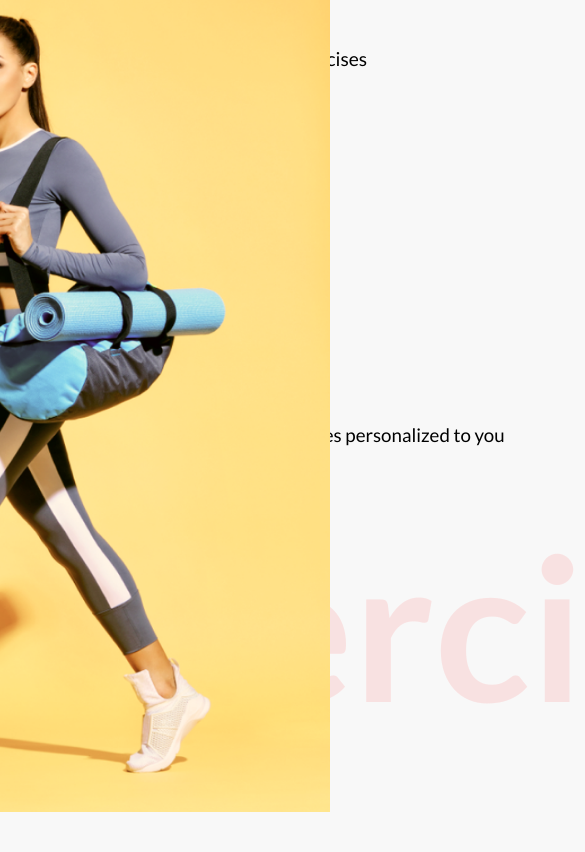
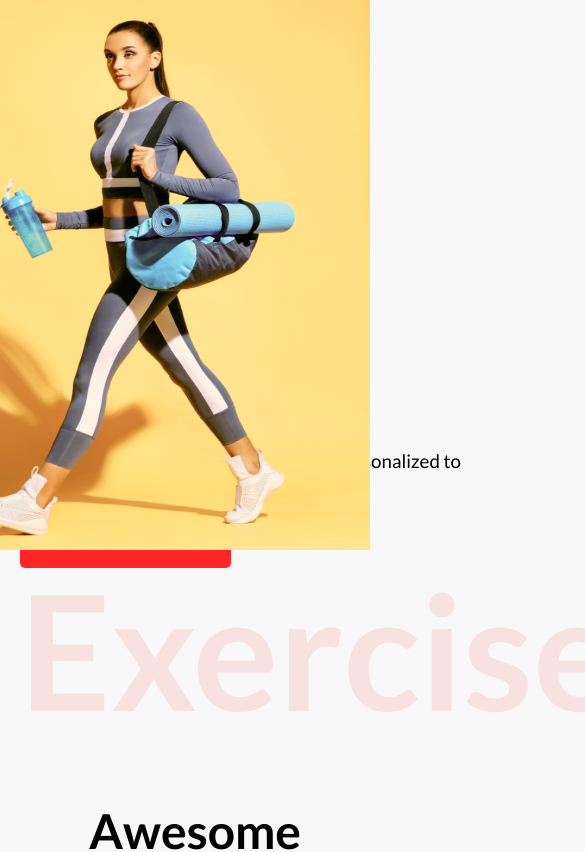
Before and after one commit to JEKO10/Fitness-Exercises, a React (Create React App) app: page / in a window 390 px wide. Shown: the top 852 px of the page, 585 px wide, since content can reach past the window. Built offline with nearby package versions, Linux system fonts and the light colour scheme; no server answers.

Commit message:
1200px breakpoint responsive

```diff
--- a/src/App.js
+++ b/src/App.js
@@ -3,18 +3,25 @@ import Home from "./pages/Home";
 import Navbar from "./components/Navbar";
 import Footer from "./components/Footer";
 import ExerciseDetail from "./pages/ExerciseDetail";
-import { useState } from "react";
+import { useState, useRef } from "react";
 
 function App() {
   const [loading, setLoading] = useState(true);
+  const exerciseRef = useRef(null);
 
   return (
     <>
-      <Navbar />
+      <Navbar exerciseRef={exerciseRef} />
       <Routes>
         <Route
           path="/"
-          element={<Home loading={loading} setLoading={setLoading} />}
+          element={
+            <Home
+              loading={loading}
+              setLoading={setLoading}
+              exerciseRef={exerciseRef}
+            />
+          }
         />
         <Route
           path="/exercise/:id"
--- a/src/components/Exercises.jsx
+++ b/src/components/Exercises.jsx
@@ -11,9 +11,8 @@ function Exercises({
   bodyPart,
   loading,
   setLoading,
+  exerciseRef,
 }) {
-  const exerciseRef = useRef(null);
-
   const offset = currentPage * 9;
   const currentPageData = exercises.slice(offset, offset + 9);
 
--- a/src/components/HeroBanner.jsx
+++ b/src/components/HeroBanner.jsx
@@ -1,7 +1,8 @@
 import React from "react";
 import HeroBannerImage from "../assets/images/banner.png";
+import { Link } from "react-router-dom";
 
-function HeroBanner() {
+function HeroBanner({ exerciseRef }) {
   return (
     <section className="hero">
       <div>
@@ -12,7 +13,18 @@ function HeroBanner() {
         </h1>
         <h3>Check out the most effective exercises personalized to you</h3>
         <button>
-          <a href="#exercises">Explore Exercises</a>
+          <Link
+            to="#"
+            onClick={() => {
+              window.scroll({
+                top:
+                  exerciseRef.current.getBoundingClientRect().top +
+                  window.scrollY,
+              });
+            }}
+          >
+            Explore Exercises
+          </Link>
         </button>
         <h1 id="bg">Exercise</h1>
       </div>
--- a/src/components/Navbar.jsx
+++ b/src/components/Navbar.jsx
@@ -2,14 +2,24 @@ import React from "react";
 import Logo from "../assets/icons/Logo.png";
 import { Link } from "react-router-dom";
 
-function Navbar() {
+function Navbar({ exerciseRef }) {
   return (
     <nav>
       <Link to="/" id="logo">
         <img src={Logo} alt="Logo" />
       </Link>
       <Link to="/">Home</Link>
-      <a href="#exercises">Exercises</a>
+      <Link
+        to="#"
+        onClick={() => {
+          window.scroll({
+            top:
+              exerciseRef.current.getBoundingClientRect().top + window.scrollY,
+          });
+        }}
+      >
+        Exercises
+      </Link>
     </nav>
   );
 }
--- a/src/index.js
+++ b/src/index.js
@@ -3,7 +3,7 @@ import ReactDOM from "react-dom/client";
 import "./sass/css/main.css";
 import App from "./App";
 import reportWebVitals from "./reportWebVitals";
-import { BrowserRouter as Router } from "react-router-dom";
+import { HashRouter as Router } from "react-router-dom";
 
 const root = ReactDOM.createRoot(document.getElementById("root"));
 root.render(
--- a/src/pages/Home.jsx
+++ b/src/pages/Home.jsx
@@ -3,14 +3,14 @@ import HeroBanner from "../components/HeroBanner";
 import Search from "../components/Search";
 import Exercises from "../components/Exercises";
 
-function Home({ loading, setLoading }) {
+function Home({ loading, setLoading, exerciseRef }) {
   const [bodyPart, setBodyPart] = useState("all");
   const [exercises, setExercises] = useState([]);
   const [currentPage, setCurrentPage] = useState(0);
 
   return (
     <>
-      <HeroBanner />
+      <HeroBanner exerciseRef={exerciseRef} />
       <Search
         setExercises={setExercises}
         bodyPart={bodyPart}
@@ -25,6 +25,7 @@ function Home({ loading, setLoading }) {
         setCurrentPage={setCurrentPage}
         loading={loading}
         setLoading={setLoading}
+        exerciseRef={exerciseRef}
       />
     </>
   );
--- a/src/sass/_hero.scss
+++ b/src/sass/_hero.scss
@@ -30,6 +30,7 @@
   h3 {
     font-weight: 500;
     padding-bottom: 40px;
+    max-width: 450px;
   }
 
   button {
@@ -60,7 +61,7 @@
     right: 60px;
     top: 0px;
     width: 630px;
-    height: 98vh;
+    height: 800px;
     margin-top: -15px;
   }
 }
--- a/src/sass/_nav.scss
+++ b/src/sass/_nav.scss
@@ -1,5 +1,5 @@
 nav {
-  @include flex(none, flex-end);
+  @include flex(none, center);
   max-width: 90vw;
   margin: 0 auto;
   padding: 25px 10px;
--- a/src/sass/_pageDetail.scss
+++ b/src/sass/_pageDetail.scss
@@ -104,7 +104,7 @@
   }
 }
 
-.react-horizontal-scrolling-menu--wrapper {
+.pageDetail .react-horizontal-scrolling-menu--wrapper {
   @include flex(center, flex-start);
   flex-direction: column;
   max-width: 80vw;
--- a/src/sass/css/main.css
+++ b/src/sass/css/main.css
@@ -6,9 +6,9 @@ nav {
   -webkit-box-pack: none;
       -ms-flex-pack: none;
           justify-content: none;
-  -webkit-box-align: end;
-      -ms-flex-align: end;
-          align-items: flex-end;
+  -webkit-box-align: center;
+      -ms-flex-align: center;
+          align-items: center;
   max-width: 90vw;
   margin: 0 auto;
   padding: 25px 10px;
@@ -63,6 +63,7 @@ nav a:not(#logo) {
 .hero h3 {
   font-weight: 500;
   padding-bottom: 40px;
+  max-width: 450px;
 }
 
 .hero button {
@@ -94,7 +95,7 @@ nav a:not(#logo) {
   right: 60px;
   top: 0px;
   width: 630px;
-  height: 98vh;
+  height: 800px;
   margin-top: -15px;
 }
 
@@ -482,7 +483,7 @@ nav a:not(#logo) {
   opacity: 0.7;
 }
 
-.react-horizontal-scrolling-menu--wrapper {
+.pageDetail .react-horizontal-scrolling-menu--wrapper {
   display: -webkit-box;
   display: -ms-flexbox;
   display: flex;
@@ -501,8 +502,8 @@ nav a:not(#logo) {
   position: relative;
 }
 
-.react-horizontal-scrolling-menu--wrapper .left-arrow,
-.react-horizontal-scrolling-menu--wrapper .right-arrow {
+.pageDetail .react-horizontal-scrolling-menu--wrapper .left-arrow,
+.pageDetail .react-horizontal-scrolling-menu--wrapper .right-arrow {
   position: absolute;
   top: -100px;
   margin-top: 3rem;
@@ -513,25 +514,25 @@ nav a:not(#logo) {
   cursor: pointer;
 }
 
-.react-horizontal-scrolling-menu--wrapper .left-arrow:hover,
-.react-horizontal-scrolling-menu--wrapper .right-arrow:hover {
+.pageDetail .react-horizontal-scrolling-menu--wrapper .left-arrow:hover,
+.pageDetail .react-horizontal-scrolling-menu--wrapper .right-arrow:hover {
   -webkit-transform: scale(1.3, 1.3);
           transform: scale(1.3, 1.3);
 }
 
-.react-horizontal-scrolling-menu--wrapper .right-arrow {
+.pageDetail .react-horizontal-scrolling-menu--wrapper .right-arrow {
   left: 0;
 }
 
-.react-horizontal-scrolling-menu--wrapper .left-arrow {
+.pageDetail .react-horizontal-scrolling-menu--wrapper .left-arrow {
   left: 50px;
 }
 
-.react-horizontal-scrolling-menu--wrapper .react-horizontal-scrolling-menu--item {
+.pageDetail .react-horizontal-scrolling-menu--wrapper .react-horizontal-scrolling-menu--item {
   height: 500px;
 }
 
-.react-horizontal-scrolling-menu--wrapper .react-horizontal-scrolling-menu--item .exerciseCard {
+.pageDetail .react-horizontal-scrolling-menu--wrapper .react-horizontal-scrolling-menu--item .exerciseCard {
   margin-right: 40px;
   margin-bottom: 0;
   -webkit-transform: scale(1, 1);
@@ -541,12 +542,12 @@ nav a:not(#logo) {
   cursor: pointer;
 }
 
-.react-horizontal-scrolling-menu--wrapper .react-horizontal-scrolling-menu--item .exerciseCard:hover {
+.pageDetail .react-horizontal-scrolling-menu--wrapper .react-horizontal-scrolling-menu--item .exerciseCard:hover {
   -webkit-transform: scale(1.05, 1.05);
           transform: scale(1.05, 1.05);
 }
 
-.react-horizontal-scrolling-menu--wrapper .react-horizontal-scrolling-menu--item .exerciseCard img {
+.pageDetail .react-horizontal-scrolling-menu--wrapper .react-horizontal-scrolling-menu--item .exerciseCard img {
   height: 326px;
 }
 
@@ -591,6 +592,37 @@ footer > a p {
 
 footer h2 {
   color: #ff2625;
+}
+
+@media (max-width: 1200px) {
+  nav {
+    padding: 25px 0;
+  }
+  .hero {
+    padding: 25px 0;
+  }
+  .hero img {
+    right: 20px;
+    width: 450px;
+    height: 550px;
+    margin-top: 0;
+  }
+  .hero #bg {
+    font-size: 10rem;
+  }
+  .search {
+    margin-top: 2rem;
+  }
+  .search .react-horizontal-scrolling-menu--wrapper {
+    max-width: 90vw;
+  }
+  .search .react-horizontal-scrolling-menu--wrapper .bodyPart {
+    width: 300px;
+    margin: 0 30px;
+  }
+  .pageDetail .react-horizontal-scrolling-menu--wrapper {
+    max-width: 90vw;
+  }
 }
 
 * {
```
Also changed, not shown: src/sass/_responsive.scss (+37 -0 lines), 1 other file (tests, documents, lock files or other folders).
